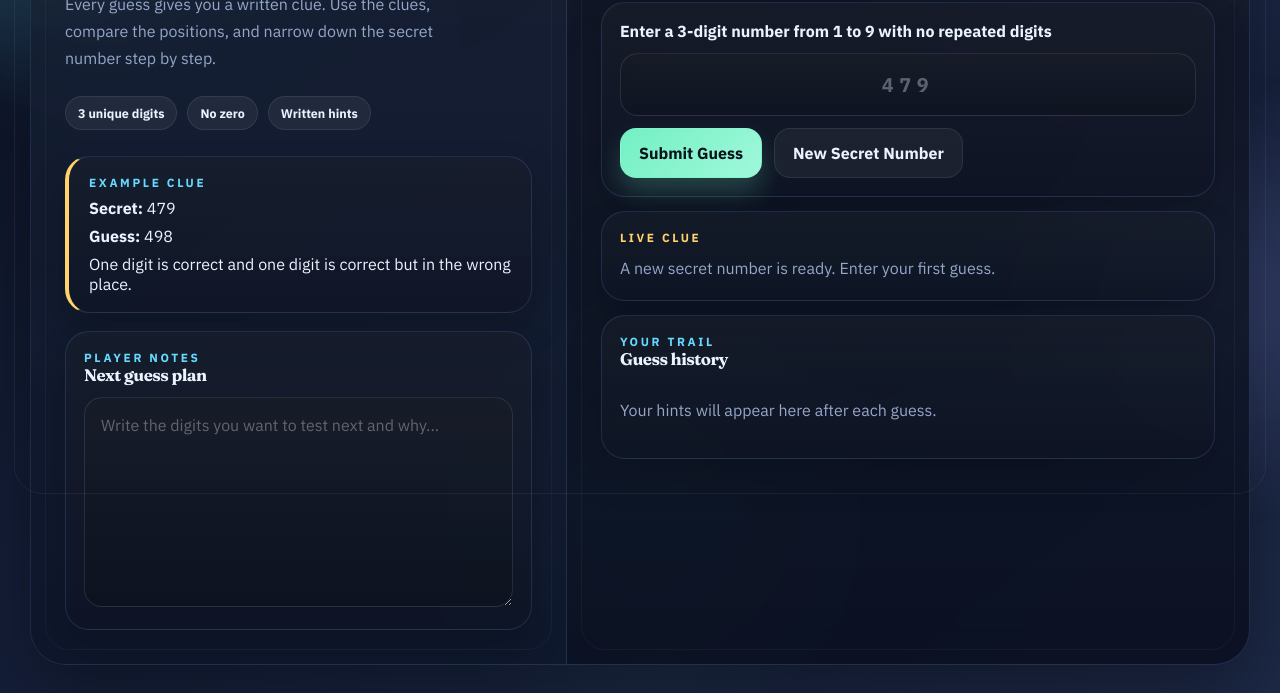
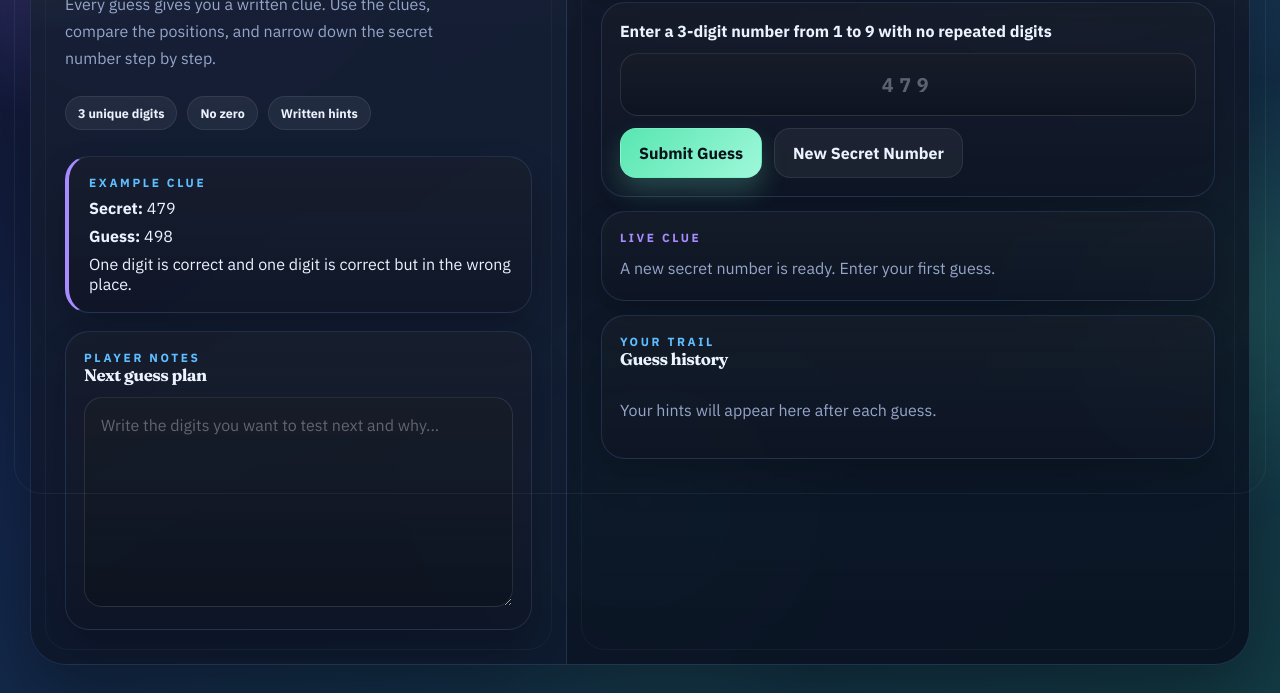
Before and after one commit to kuhan-science-ai/The-3-digit-number-guessing-name-, a website: page index.html in a window 1280 px wide. Shown: the part 292-985 px from the top of the page. Drawn offline with Linux system fonts and the light colour scheme; no server answers.

Commit message:
Update site with purple blue green color scheme

```diff
--- a/index.html
+++ b/index.html
@@ -7,7 +7,7 @@
   <link rel="preconnect" href="https://fonts.googleapis.com" />
   <link rel="preconnect" href="https://fonts.gstatic.com" crossorigin />
   <link href="https://fonts.googleapis.com/css2?family=Fraunces:opsz,wght@9..144,600;9..144,700&family=IBM+Plex+Sans:wght@400;500;600;700&display=swap" rel="stylesheet" />
-  <link rel="stylesheet" href="./styles.css?v=20260415-1" />
+  <link rel="stylesheet" href="./styles.css?v=20260415-2" />
 </head>
 <body>
   <div class="ambient ambient-left" aria-hidden="true"></div>
@@ -144,6 +144,6 @@
     </section>
   </main>
 
-  <script type="module" src="./app.js?v=20260415-1"></script>
+  <script type="module" src="./app.js?v=20260415-2"></script>
 </body>
 </html>
--- a/styles.css
+++ b/styles.css
@@ -1,7 +1,7 @@
 :root {
-  --bg-1: #0b1020;
-  --bg-2: #131d36;
-  --bg-3: #1d2947;
+  --bg-1: #100f2a;
+  --bg-2: #13264a;
+  --bg-3: #133b45;
   --panel: rgba(10, 16, 30, 0.72);
   --panel-strong: rgba(13, 21, 39, 0.9);
   --panel-soft: rgba(17, 27, 50, 0.56);
@@ -9,11 +9,11 @@
   --line-strong: rgba(120, 170, 255, 0.3);
   --text: #ecf3ff;
   --muted: #95a6c8;
-  --mint: #73f0c3;
-  --cyan: #66d9ff;
-  --gold: #ffd36b;
+  --mint: #58e6b1;
+  --cyan: #5ebeff;
+  --gold: #a88bff;
   --rose: #ff8d92;
-  --violet: #96a2ff;
+  --violet: #8f7cff;
   --shadow: 0 28px 70px rgba(0, 0, 0, 0.35);
   --radius-xl: 32px;
   --radius-lg: 24px;
@@ -36,9 +36,9 @@ body {
   color: var(--text);
   font-family: "IBM Plex Sans", sans-serif;
   background:
-    radial-gradient(circle at 15% 20%, rgba(102, 217, 255, 0.16), transparent 22%),
-    radial-gradient(circle at 85% 18%, rgba(150, 162, 255, 0.16), transparent 20%),
-    radial-gradient(circle at 50% 80%, rgba(115, 240, 195, 0.1), transparent 24%),
+    radial-gradient(circle at 15% 20%, rgba(143, 124, 255, 0.2), transparent 22%),
+    radial-gradient(circle at 85% 18%, rgba(94, 190, 255, 0.18), transparent 20%),
+    radial-gradient(circle at 50% 80%, rgba(88, 230, 177, 0.14), transparent 24%),
     linear-gradient(145deg, var(--bg-1), var(--bg-2) 45%, var(--bg-3));
 }
 
@@ -78,7 +78,7 @@ body::after {
   height: 360px;
   top: 6%;
   left: -110px;
-  background: radial-gradient(circle, rgba(102, 217, 255, 0.28), transparent 70%);
+  background: radial-gradient(circle, rgba(143, 124, 255, 0.28), transparent 70%);
 }
 
 .ambient-right {
@@ -86,7 +86,7 @@ body::after {
   height: 460px;
   right: -160px;
   bottom: -20px;
-  background: radial-gradient(circle, rgba(150, 162, 255, 0.28), transparent 68%);
+  background: radial-gradient(circle, rgba(88, 230, 177, 0.24), transparent 68%);
 }
 
 .page-shell,
```
